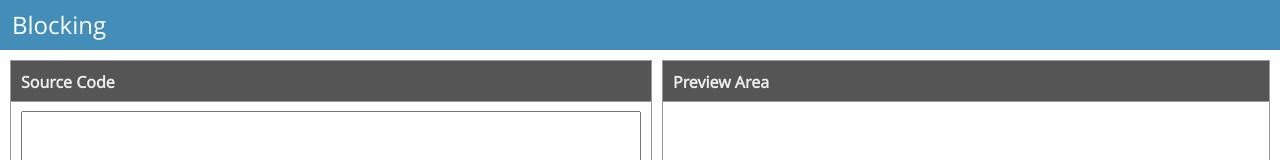
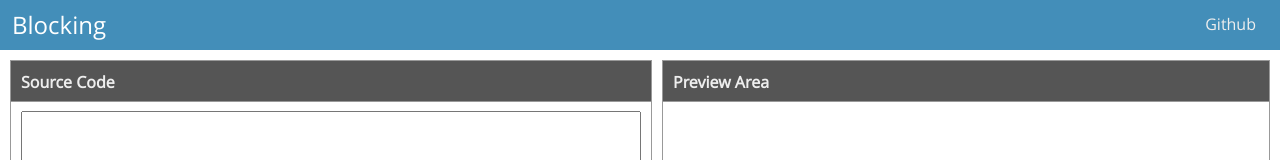
Before and after one commit to ssnau/blocking, a website: page main.html in a window 1280 px wide. Shown: the top 160 px of the page. Drawn offline with Linux system fonts and the light colour scheme; no server answers.

Commit message:
upate readme and add github link

```diff
--- a/main.html
+++ b/main.html
@@ -80,6 +80,8 @@
 <body>
   <div class='header'>
   	<a class='title'>Blocking</a>
+  	<a class='github-link'>Github</a>
+
   </div>
   <div class='content'>
   	<div class='edit-box'>
--- a/static/css/main.css
+++ b/static/css/main.css
@@ -38,6 +38,7 @@
         padding: 15px 12px;
         line-height: 20px;
         display: block;
+        float:left;
 }
 .content {
         position:absolute;
@@ -147,3 +148,10 @@
       width: 100%;
       height:100%;
 }
+.github-link {
+    float: right;
+    margin-right: 10px;
+    line-height: 20px;
+    padding: 14px;
+    color: #eee;
+}
```
Also changed, not shown: README.md. Lines whose indentation alone changed are shown as unchanged.
